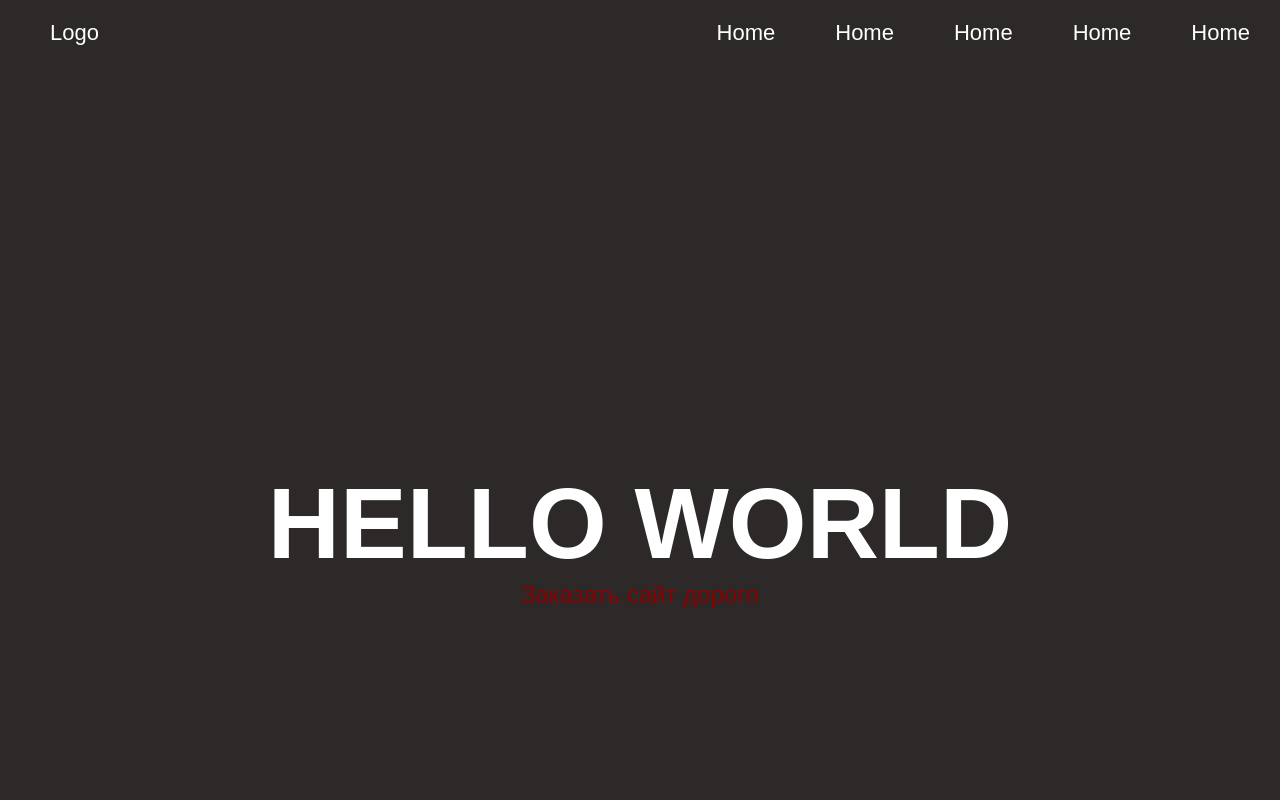
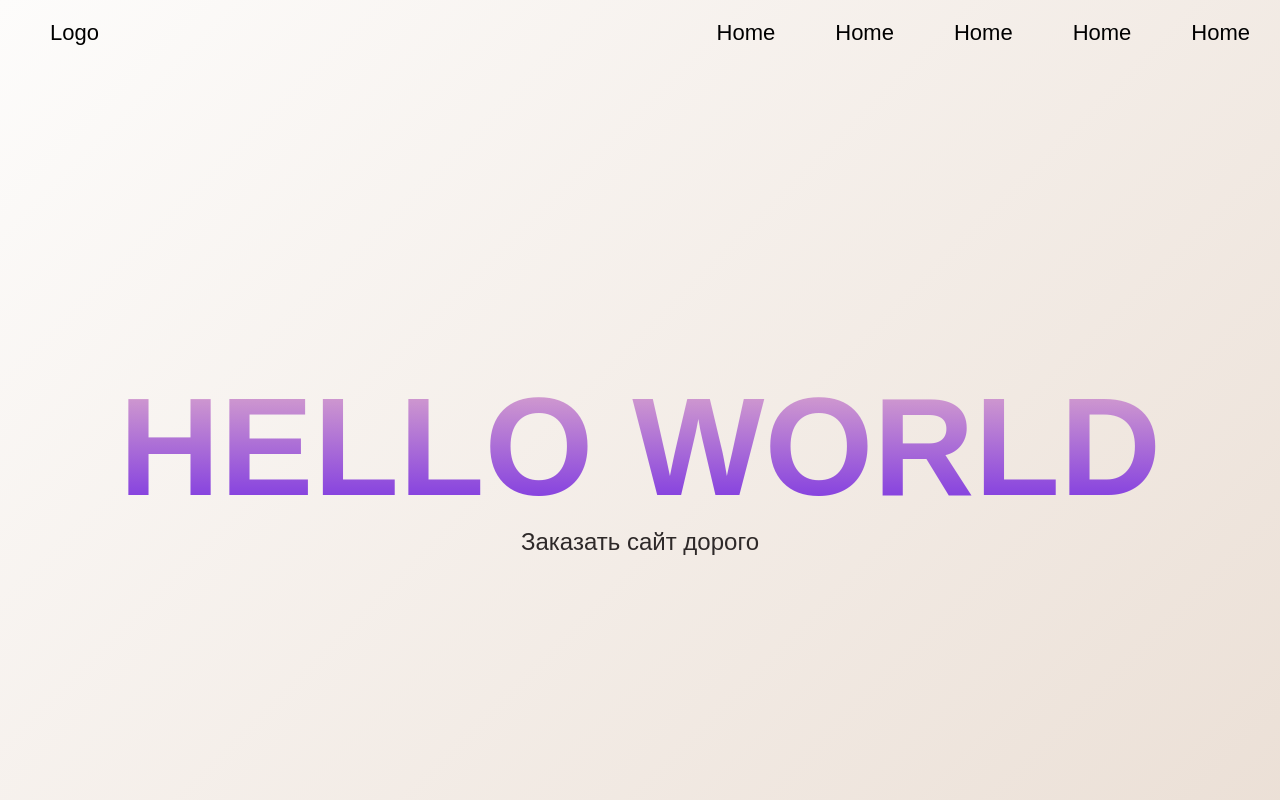
Before and after one commit to Fes11/Project1, a plain HTML site: page sani/index.html in a window 1280 px wide. Shown: the top 800 px of the page. Drawn offline with Linux system fonts and the light colour scheme.

Commit message:
Изменил палитру цветов на фиолетовый и белый

```diff
--- a/sani/scss/style.scss
+++ b/sani/scss/style.scss
@@ -5,8 +5,8 @@ $black : #2e2929;
 	margin: 0;
 }
 body {
-	background: $black;
-	color: white;
+	background-image: linear-gradient(135deg, #fdfcfb 0%, #e2d1c3 100%);
+ 	color: black;
 }
 header {
 	display: flex;
@@ -19,6 +19,10 @@ header {
 	left: 0;
 	.logo {
 		padding: 0 50px;
+		&:hover {
+			transition: all 0.3s;
+			transform: rotate(360deg);
+		}
 	}
 	nav {
 		display: flex;
@@ -29,11 +33,15 @@ header {
 			margin: 0 30px;
 			:hover {
 				transition: all 0.5s;
-				color: darkred;
+				  background-image: linear-gradient(to top, #7028e4 0%, #e5b2ca 100%);
+				  -webkit-background-clip: text;
+				  -webkit-text-fill-color: transparent;
+				  color: #0B2349;
+				  display: table;
 			}
 		}
 		a {
-			color: white;
+			color: black;
 			text-decoration: none;
 
 		}
@@ -48,19 +56,25 @@ header {
 	align-items: center;
 	flex-direction: column;
 	p {
-		color: darkred;
+		color: $black;
 		font-size: 24px;
 		width: 900px;
 	}
 	h1 {
-		font-size: 100px;
+		font-size: 140px;
 		text-transform: uppercase;
-		padding: 400px 0 0 0;
+		margin: 300px 0 0 0;
+		font-family: 'Rubik One', sans-serif;
+	  text-transform: uppercase;
+	  background-image: linear-gradient(to top, #7028e4 0%, #e5b2ca 100%);
+	  -webkit-background-clip: text;
+	  -webkit-text-fill-color: transparent;
+	  color: #0B2349;
+	  display: table;
 	}
 }
 .lok {
 	height: 100vh;
-	background: $black;
 	h1 {
 		text-align: center;
 		font-size: 45px;
@@ -72,7 +86,7 @@ header {
 }
 
 footer {
-	background: silver;
+	background: darkred;
 	width: 100%;
 	height: 200px;
 }
```
Also changed, not shown: sani/css/style.css.
